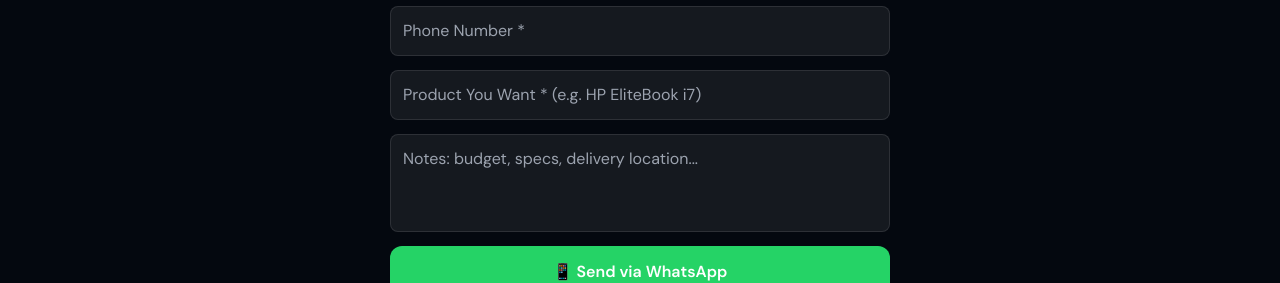
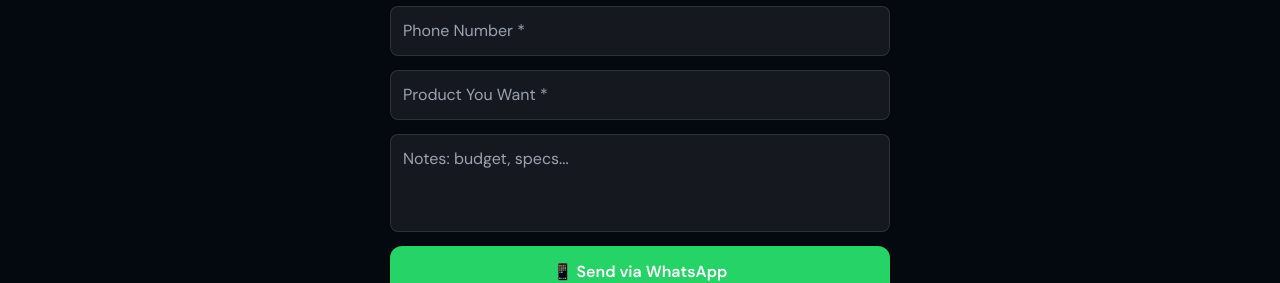
Before and after one commit to alaminncomputer-png/alamin-computer, a Next.js app in the folder frontend/: page /preorder in a window 1280 px wide. Shown: the part 242-525 px from the top of the page. Built offline with nearby package versions, Linux system fonts and the light colour scheme; no server answers.

Commit message:
Add validation for required fields in preorder form

```diff
--- a/frontend/app/preorder/page.tsx
+++ b/frontend/app/preorder/page.tsx
@@ -9,6 +9,7 @@
   const [submitted, setSubmitted] = useState(false);
 
   const handleSubmit = () => {
+    if (!form.name || !form.phone || !form.product) { alert("Fill all required fields!"); return; }
     const msg = "PRE-ORDER - Name: " + form.name + " | Phone: " + form.phone + " | Product: " + form.product + " | Notes: " + (form.notes || "None");
     window.open("https://wa.me/" + WHATSAPP + "?text=" + encodeURIComponent(msg), "_blank");
     setSubmitted(true);
@@ -31,8 +32,8 @@
         <div style={{display:"flex",flexDirection:"column",gap:"14px"}}>
           <input value={form.name} onChange={e => setForm(f => ({...f, name: e.target.value}))} placeholder="Your Name *" style={{width:"100%",background:"rgba(255,255,255,0.07)",border:"1px solid rgba(255,255,255,0.1)",borderRadius:"8px",padding:"12px",color:"white",outline:"none",boxSizing:"border-box"}} />
           <input value={form.phone} onChange={e => setForm(f => ({...f, phone: e.target.value}))} placeholder="Phone Number *" style={{width:"100%",background:"rgba(255,255,255,0.07)",border:"1px solid rgba(255,255,255,0.1)",borderRadius:"8px",padding:"12px",color:"white",outline:"none",boxSizing:"border-box"}} />
-          <input value={form.product} onChange={e => setForm(f => ({...f, product: e.target.value}))} placeholder="Product You Want * (e.g. HP EliteBook i7)" style={{width:"100%",background:"rgba(255,255,255,0.07)",border:"1px solid rgba(255,255,255,0.1)",borderRadius:"8px",padding:"12px",color:"white",outline:"none",boxSizing:"border-box"}} />
-          <textarea value={form.notes} onChange={e => setForm(f => ({...f, notes: e.target.value}))} placeholder="Notes: budget, specs, delivery location..." rows={3} style={{width:"100%",background:"rgba(255,255,255,0.07)",border:"1px solid rgba(255,255,255,0.1)",borderRadius:"8px",padding:"12px",color:"white",outline:"none",boxSizing:"border-box",resize:"none"}} />
+          <input value={form.product} onChange={e => setForm(f => ({...f, product: e.target.value}))} placeholder="Product You Want *" style={{width:"100%",background:"rgba(255,255,255,0.07)",border:"1px solid rgba(255,255,255,0.1)",borderRadius:"8px",padding:"12px",color:"white",outline:"none",boxSizing:"border-box"}} />
+          <textarea value={form.notes} onChange={e => setForm(f => ({...f, notes: e.target.value}))} placeholder="Notes: budget, specs..." rows={3} style={{width:"100%",background:"rgba(255,255,255,0.07)",border:"1px solid rgba(255,255,255,0.1)",borderRadius:"8px",padding:"12px",color:"white",outline:"none",boxSizing:"border-box",resize:"none"}} />
           <button onClick={handleSubmit} style={{width:"100%",padding:"14px",borderRadius:"12px",background:"#25d366",border:"none",color:"white",fontWeight:"bold",fontSize:"16px",cursor:"pointer"}}>📱 Send via WhatsApp</button>
           <a href={"https://t.me/" + TELEGRAM} target="_blank" rel="noopener noreferrer" style={{width:"100%",padding:"14px",borderRadius:"12px",background:"#229ed9",color:"white",fontWeight:"bold",fontSize:"16px",display:"block",textAlign:"center",textDecoration:"none"}}>✈️ Order via Telegram</a>
         </div>
```
